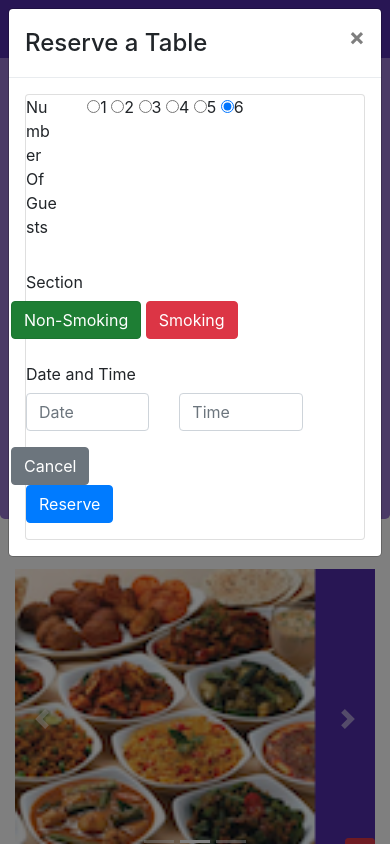
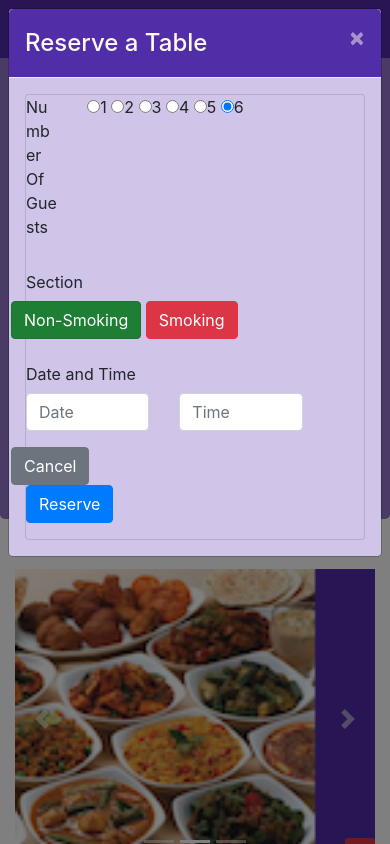
Before and after one commit to TVasileiou/Front-End-Web-UI-Frameworks-and-Tools, a website: page index.html in a window 390 px wide. Both pictures are taken after a click on the button "Reserve Table". Shown: the part 448-1292 px from the top of the page. Drawn offline with nearby package versions, Linux system fonts and the light colour scheme.

Commit message:
last assignment completed

```diff
--- a/CSS/styles.scss
+++ b/CSS/styles.scss
@@ -74,3 +74,19 @@ body{
     bottom: 0px;
     z-index: 1;
 }
+
+.modal-header {
+    background-color: $background-dark;
+    color:floralwhite;
+        .close {
+            color: floralwhite;
+        }
+}
+
+.modal-content {
+    background-color: $background-pale;
+}
+
+.card {
+    background-color: $background-pale;
+}
--- a/index.html
+++ b/index.html
@@ -31,7 +31,7 @@
                         <li class="nav-item"><a class="nav-link" href="./contactus.html"><span class="fa fa-address-card fa-lg"></span> Contact</a></li>
                     </ul>
                     <span class="navbar-text">
-                        <a data-toggle="modal" data-target="#loginModal">
+                        <a id="navLogin">
                         <span class="fa fa-sign-in"></span> Login</a>
                     </span>
                 </div>
@@ -93,8 +93,7 @@
                 </button> -->
                 <span>
                     <button type = "button" class = "btn-sm btn-block" id="ResBtn">
-                        <a role="button" class="btn btn-block nav-link btn-warning"
-                        data-toggle="modal" data-target="#ReservationModal">Reserve Table</a>
+                        <a role="button" class="btn btn-block nav-link btn-warning">Reserve Table</a>
                     </button>
                 </span>
             </div>
@@ -329,7 +328,14 @@
                     $("#carouselButton").children("span").removeClass('fa-play');
                     $("#carouselButton").children("span").addClass('fa-pause');
                 }
-        });
+            });
+            $("#navLogin").click(function(){
+                $("#loginModal").modal("toggle");
+            });
+            $("#ResBtn").click(function(){
+                $("#ReservationModal").modal("toggle");
+            });
+
     });
     </script>
 </body>
```
Also changed, not shown: CSS/styles.css.
